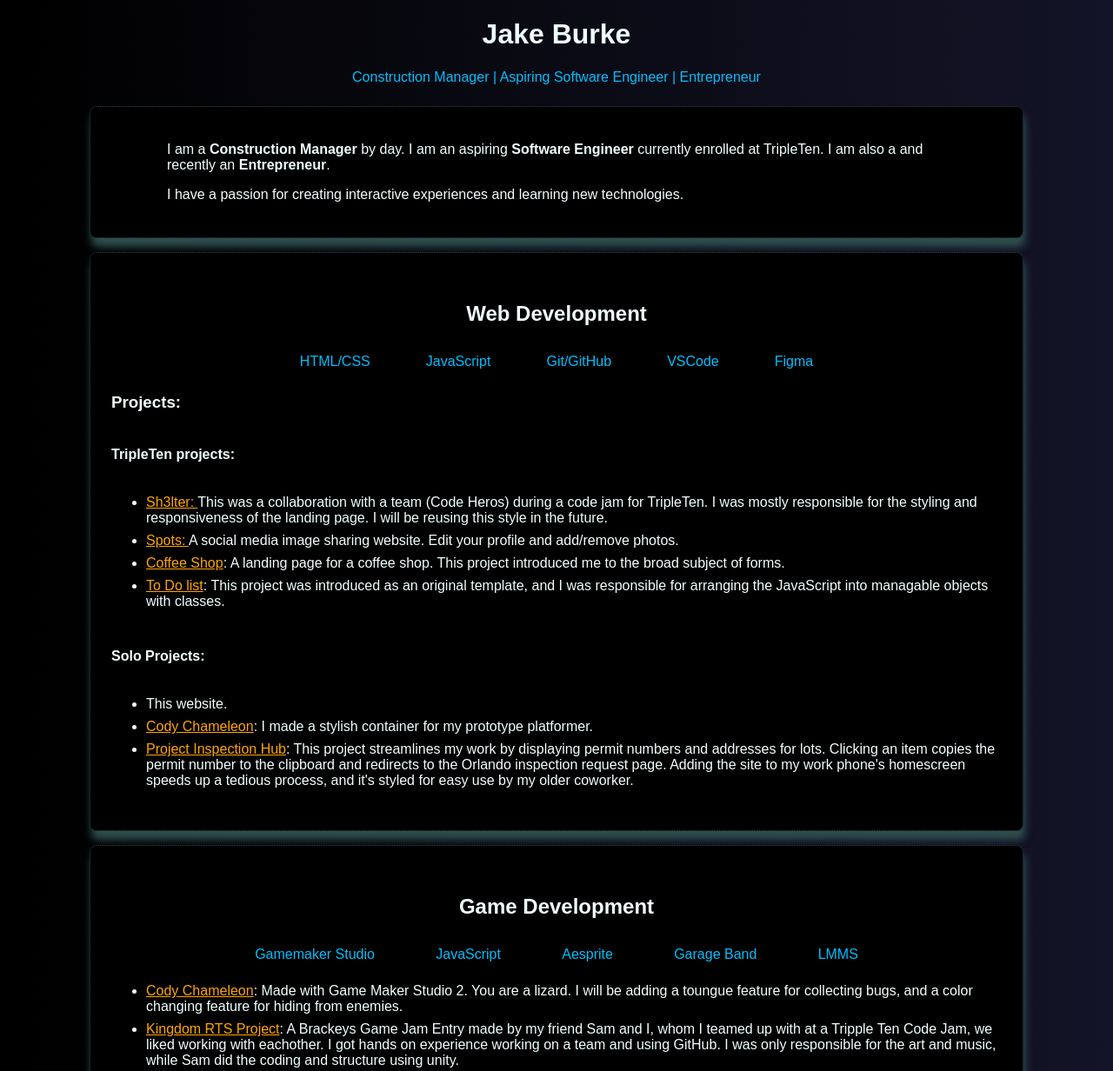
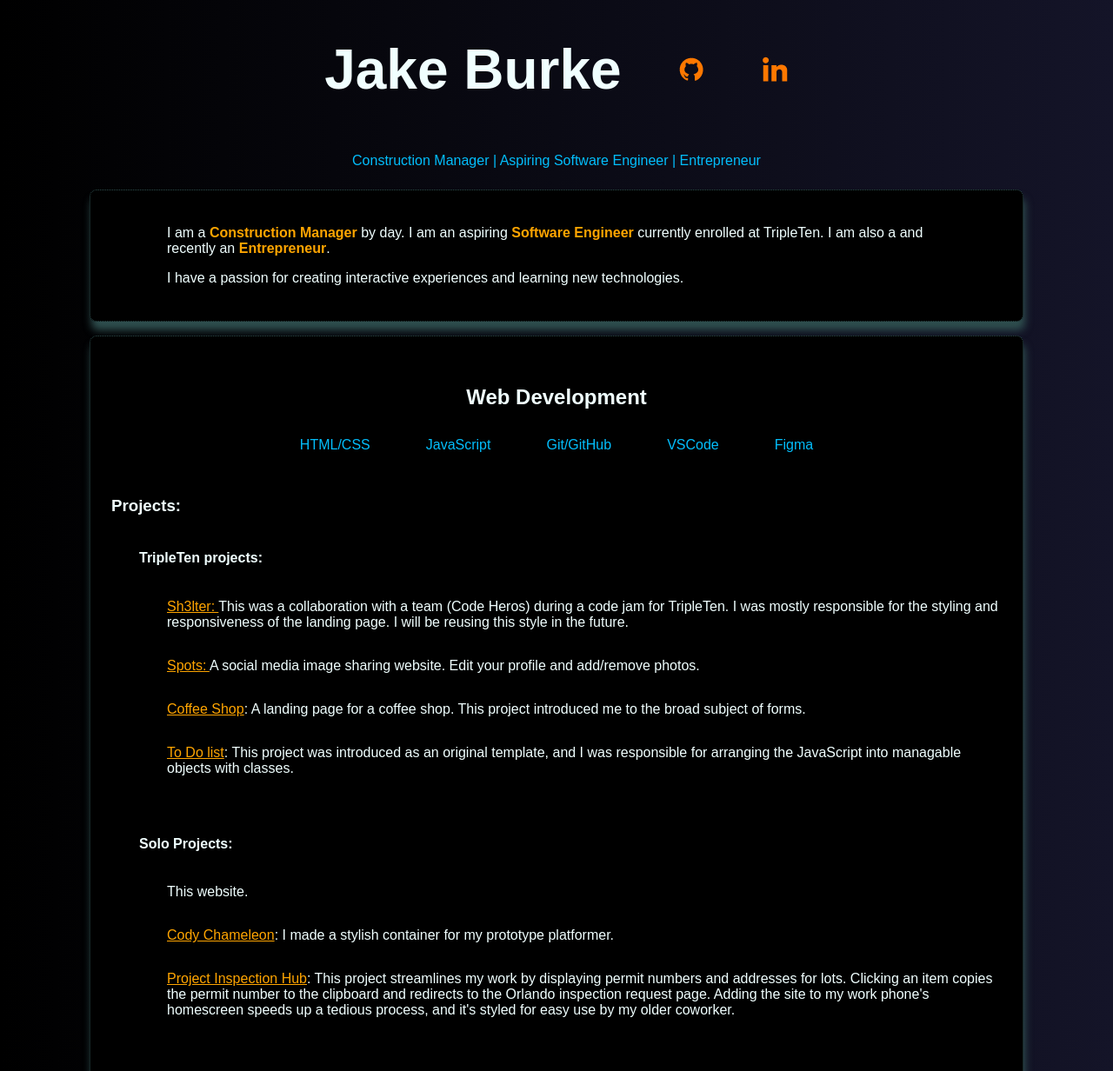
Before and after one commit to jakeburke1775/homepage, a plain HTML site: page index.html in a window 1280 px wide. Shown: the top 1232 px of the page at 87% size. Drawn offline with Linux system fonts and the light colour scheme.

Commit message:
cosmetic update

```diff
--- a/blocks/footer.css
+++ b/blocks/footer.css
@@ -0,0 +1,3 @@
+.footer {
+  /* height: 64px; */
+}
--- a/blocks/gamedev.css
+++ b/blocks/gamedev.css
@@ -1,4 +1,5 @@
 .gamedev {
   /* background-color: aqua; */
-  /* visibility: hidden; */
+  visibility: hidden;
+  height: 64px;
 }
--- a/blocks/header.css
+++ b/blocks/header.css
@@ -1,7 +1,57 @@
+.header {
+  display: flex;
+  flex-direction: column;
+}
+
 .header__title {
   text-align: center;
+  font-size: 64px;
 }
 
 .header__subtitle {
   color: #03befc;
+  text-align: center;
 }
+
+.header__title-container {
+  display: flex;
+  flex-direction: row;
+  justify-content: space-around;
+}
+
+.header__link-container {
+  display: flex;
+  flex-direction: row;
+  justify-content: space-around;
+  align-items: center;
+  gap: 64px;
+}
+
+.header__link {
+  width: 32px;
+  height: 32px;
+  background-size: cover;
+}
+
+.header__link:hover {
+  text-shadow: rgba(255, 120, 0, 0);
+}
+
+.header__link_linkedin {
+  background-image: url(../images/linkedin.png);
+}
+
+.header__link_git {
+  background-image: url(../images/github.png);
+}
+
+@media screen and (max-width: 600px) {
+  .header__title-container {
+    flex-direction: column;
+  }
+
+  .header__link-container {
+    justify-content: center;
+    gap: 64px;
+  }
+}
--- a/blocks/page.css
+++ b/blocks/page.css
@@ -1,5 +1,11 @@
 li {
-  margin-bottom: 8px;
+  margin-bottom: 32px;
+  list-style: none;
+}
+
+.strong-text {
+  color: orange;
+  text-decoration: bold;
 }
 
 .page {
--- a/blocks/webdev.css
+++ b/blocks/webdev.css
@@ -9,6 +9,15 @@
   margin: 32px;
   text-align: center;
 }
+
+.webdev__projects_subtitle {
+  padding-left: 32px;
+}
+
+.webdev__projects_list-container {
+  padding-left: 64px;
+}
+
 .skills-list {
   padding: 0;
   margin: 0 auto 0;
--- a/index.html
+++ b/index.html
@@ -8,7 +8,13 @@
   </head>
   <body class="page">
     <header class="header">
+      <div class="header__title-container">
       <h1 class="header__title">Jake Burke</h1>
+      <div class="header__link-container">
+        <a href="https://jakeburke1775.github.io/homepage/" class="header__link header__link_git"></a>
+        <a href="https://www.linkedin.com/in/jake-burke-468b13143?lipi=urn%3Ali%3Apage%3Ad_flagship3_profile_view_base_contact_details%3BXKFTV4UxTgW5IipIV4zhbw%3D%3D" class="header__link header__link_linkedin"></a>
+      </div>
+      </div>
       <p class="header__subtitle content-padding">
         Construction Manager | Aspiring Software Engineer | Entrepreneur
       </p>
@@ -35,15 +41,15 @@
       </ul>
       <h3 class="webdev__projects_title">Projects:</h3>
       <h4 class="webdev__projects_subtitle">TripleTen projects:</h4>
-      <ul class="webdev__projects_list">
-        <li class="webdev__projects_list-item">
+      <ul class="webdev__projects_list-container">
+        <li class="webdev__projects_li">
           <a class="link" href="https://00h00w.github.io/CodeJamJanuary/" target="_blank"
             >Sh3lter: </a
           >This was a collaboration with a team (Code Heros) during a code jam
           for TripleTen. I was mostly responsible for the styling and
           responsiveness of the landing page. I will be reusing this style in the future.
         </li>
-        <li class="webdev__projects_list-item">
+        <li class="webdev__projects_li">
           <a class="link"
             href="https://jakeburke1775.github.io/se_project_spots/"
             target="_blank"
@@ -55,16 +61,16 @@
         <li><a class="link" href="https://jakeburke1775.github.io/se_project_todo-app/">To Do list</a>: This project was introduced as an original template, and I was responsible for arranging the JavaScript into managable objects with classes.</li>
       </ul>
       <h4 class="webdev__projects_subtitle">Solo Projects:</h4>
-      <ul class="webdev__projects_list">
-        <li class="webdev__projects_list-item">This website.</li>
-        <li>
+      <ul class="webdev__projects_list-container">
+        <li class="webdev__projects_li">This website.</li>
+        <li class="webdev__projects_li">
           <a class="link"
             href="https://jakeburke1775.github.io/CodyChameleon/"
             target="_blank"
             >Cody Chameleon</a
           >: I made a stylish container for my prototype platformer.
         </li>
-        <li class="webdev__projects_list-item">
+        <li class="webdev__projects_li">
           <a class="link" href="https://jakeburke1775.github.io/inspflow/"
             >Project Inspection Hub</a
           >: This project streamlines my work by displaying permit numbers and addresses for lots. Clicking an item copies the permit number to the clipboard and redirects to the Orlando inspection request page. Adding the site to my work phone's homescreen speeds up a tedious process, and it's styled for easy use by my older coworker.
@@ -97,13 +103,7 @@
         </li>
       </ul>
     </section>
-    <footer class="footer content-padding">
-      <h2>Contact</h2>
-      <p>
-        Feel free to reach out to me via email at
-        <a class="link" href="mailto:jakeburke1775@gmail.com">jakeburke1775@gmail.com</a> or
-        connect with me on <a class="link" href="https://www.linkedin.com/in/jake-burke-468b13143?lipi=urn%3Ali%3Apage%3Ad_flagship3_profile_view_base_contact_details%3BAFk%2Fn0lXSkaYTo%2FKxmTWkA%3D%3D">LinkedIn</a>.
-      </p>
+    <footer class="footer">
     </footer>
   </body>
 </html>
```
Also changed, not shown: images/github.png (added), images/linkedin.png (added).
